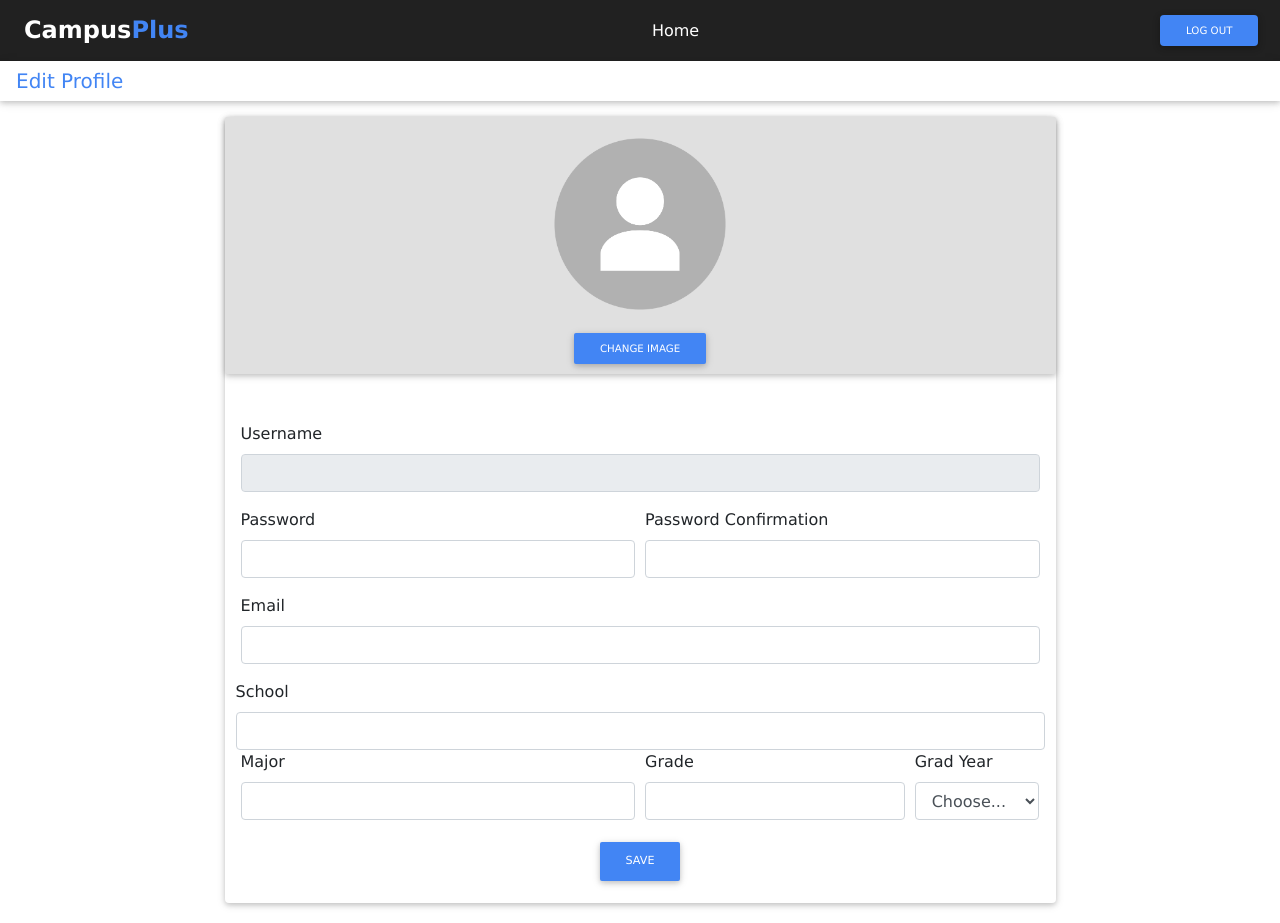
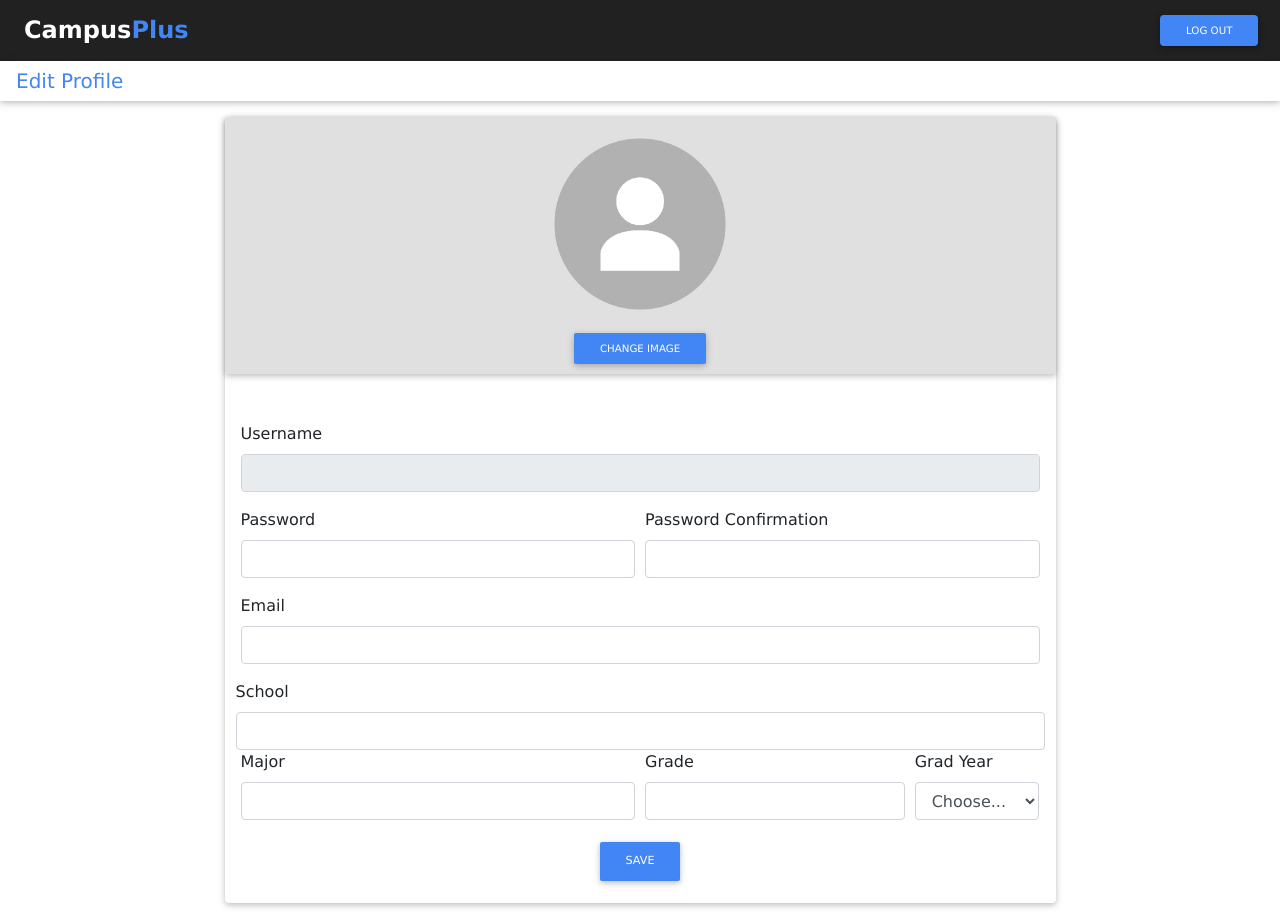
Before and after one commit to luisegarduno/CampusPlus, a React (Create React App) app in the folder frontend/: page /profile in a window 1280 px wide. Built offline with nearby package versions, Linux system fonts and the light colour scheme; no server answers.

Commit message:
minor changes

```diff
--- a/frontend/src/app/Header.jsx
+++ b/frontend/src/app/Header.jsx
@@ -13,12 +13,6 @@ export class Header extends React.Component{
                         <a href="/home" className="mb-0 h4 text-primary font-weight-bold">Plus</a>
                     </li>
                 </ul>
-                    <ul className="nav justify-content-end">
-                        <li className="nav-item">
-                            <a className="nav-link text-white" href="/home">Home</a>
-                        </li>
-
-                    </ul>
                     <a href="/login" className="btn btn-primary btn-sm rounded justify-content-end" role="button" aria-pressed="true">LOG OUT</a>
             </nav>
         </>)
```
